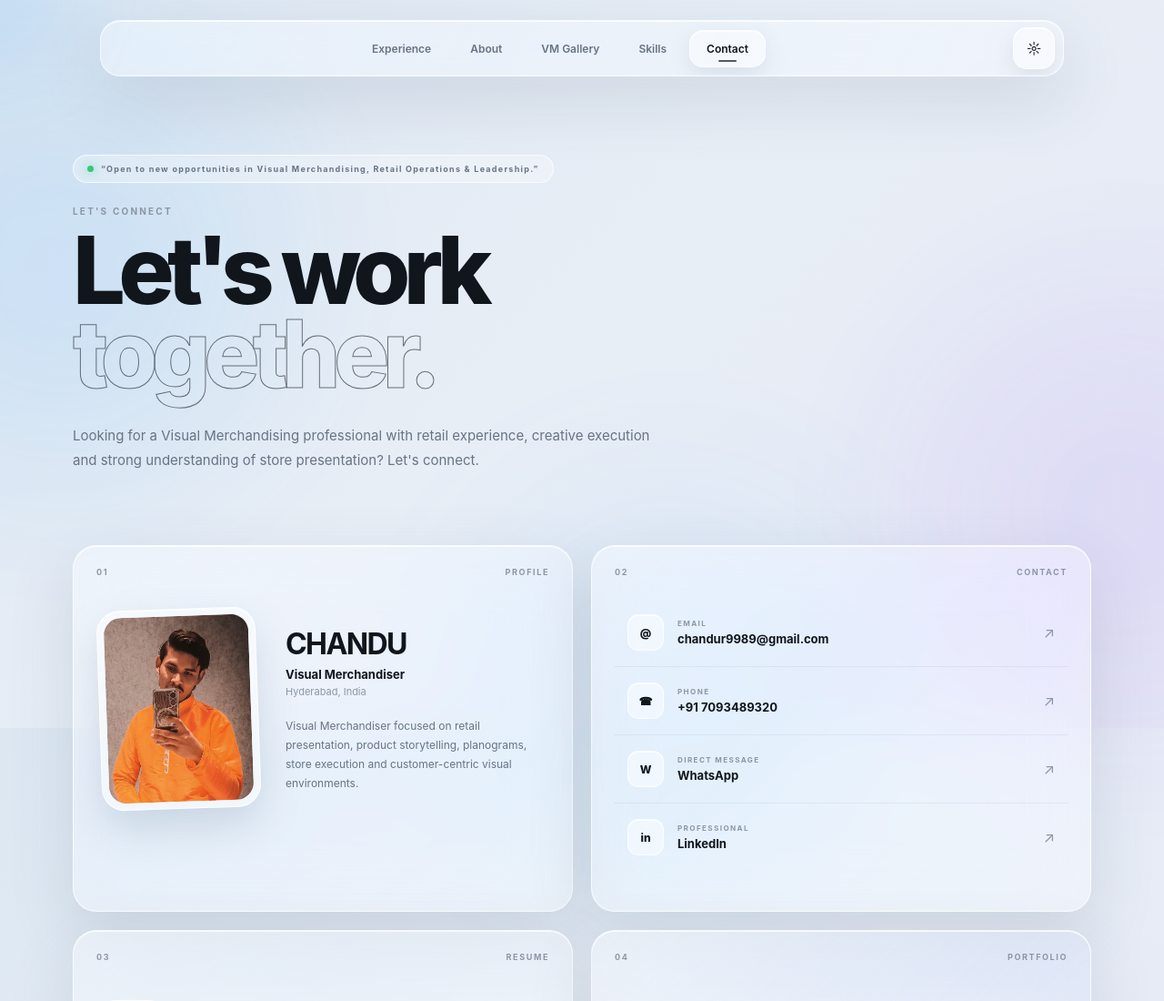
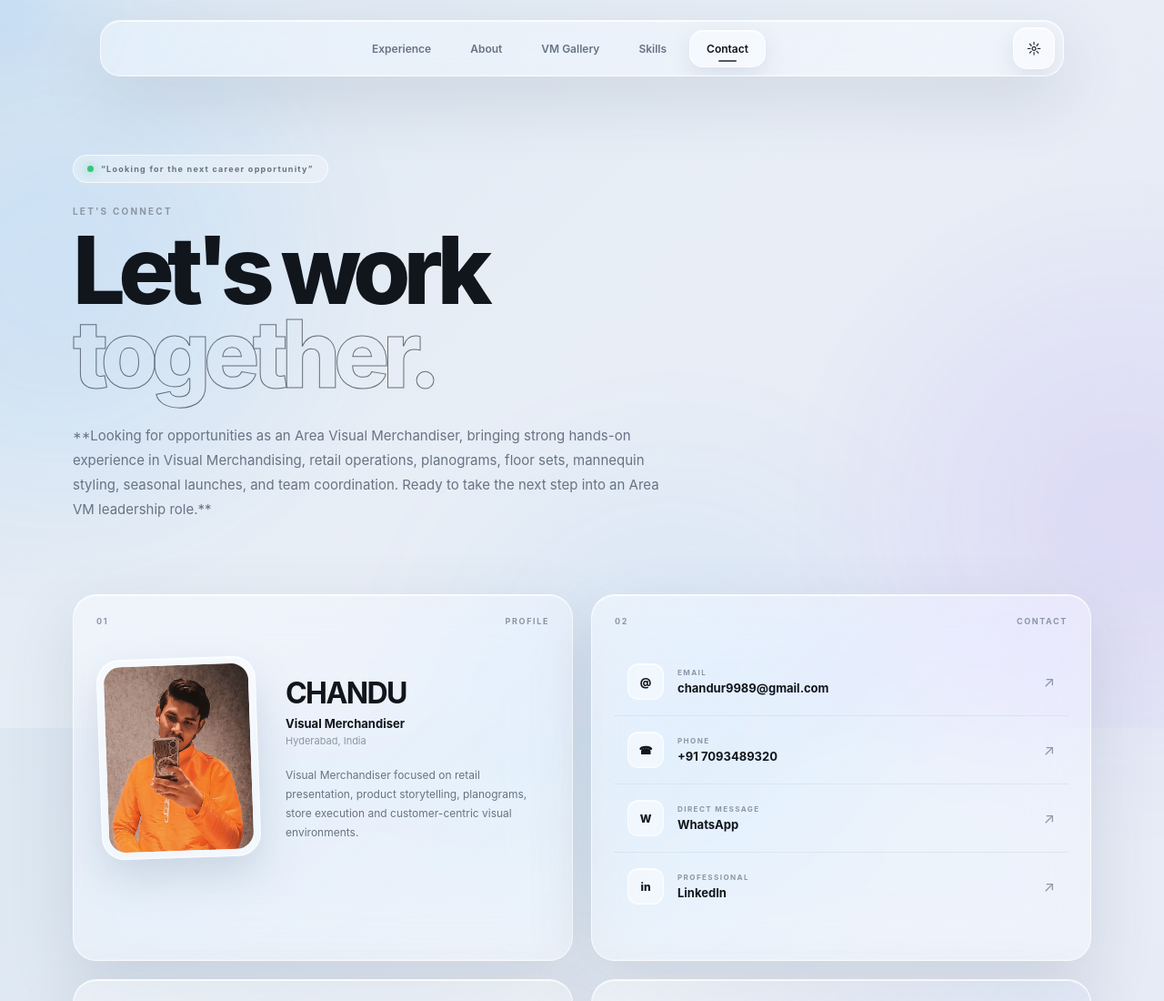
Before and after one commit to nandu-998/CHANDU-PORTFOLIO-V2, a website: page contact.html in a window 1280 px wide. Shown: the top 1100 px of the page at 91% size. Drawn offline with Linux system fonts and the light colour scheme.

Commit message:
Revise contact section for career opportunity focus
Updated the contact section to reflect new career aspirations and skills in Visual Merchandising.

```diff
--- a/contact.html
+++ b/contact.html
@@ -103,7 +103,7 @@
 
             <div class="hero-label">
                 <span class="status-dot"></span>
-                “Open to new opportunities in Visual Merchandising, Retail Operations & Leadership.”
+                “Looking for the next career opportunity”
             </div>
 
 
@@ -119,10 +119,11 @@
 
 
             <p class="hero-description">
-                Looking for a Visual Merchandising professional
-                with retail experience, creative execution and
-                strong understanding of store presentation?
-                Let's connect.
+                **Looking for opportunities as an Area Visual Merchandiser,
+                bringing strong hands-on experience in Visual Merchandising, retail operations,
+                planograms, floor sets, mannequin styling, seasonal launches, and team coordination.
+                Ready to take the next step into an Area VM leadership role.**
+
             </p>
 
         </section>
```
